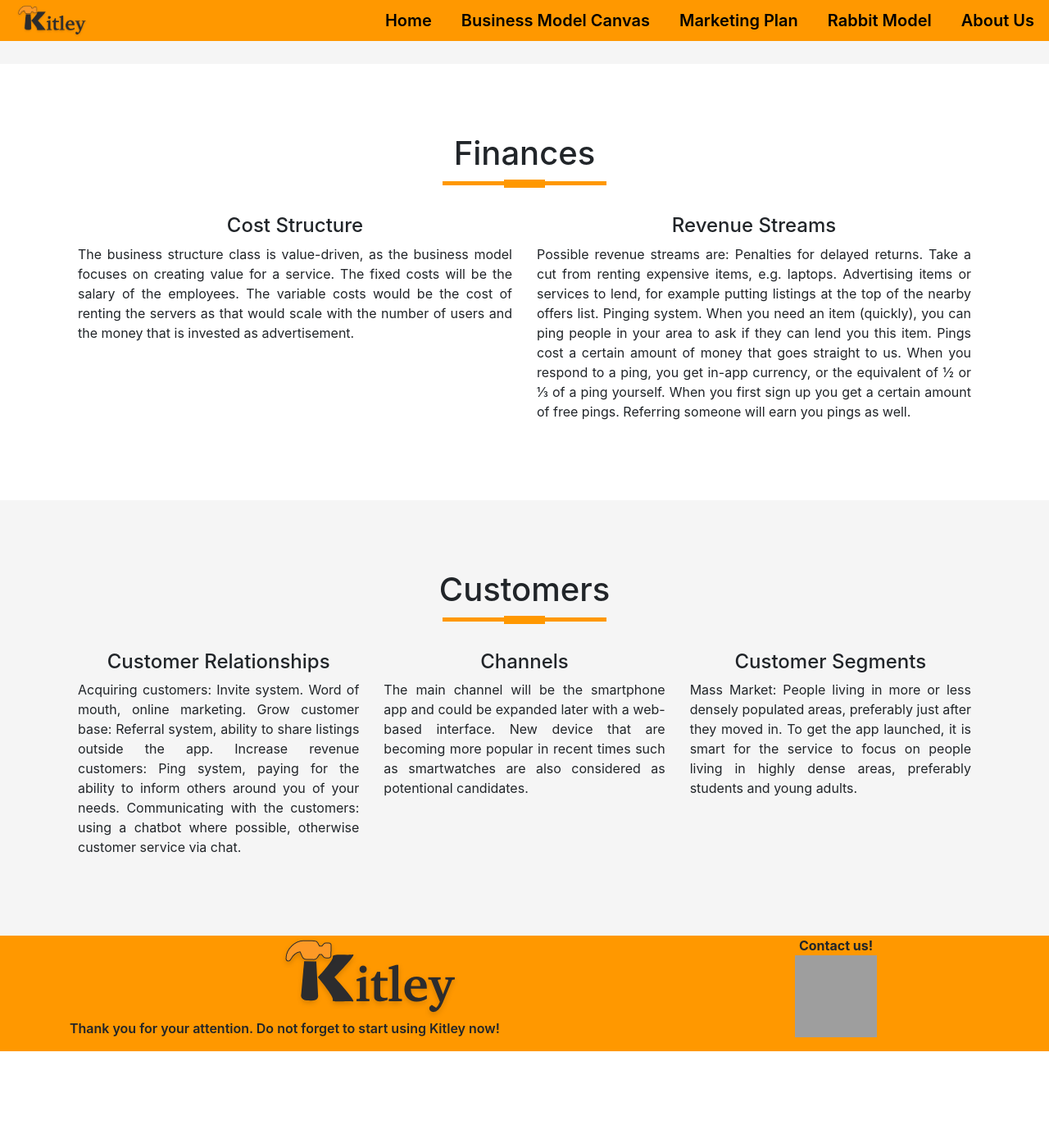
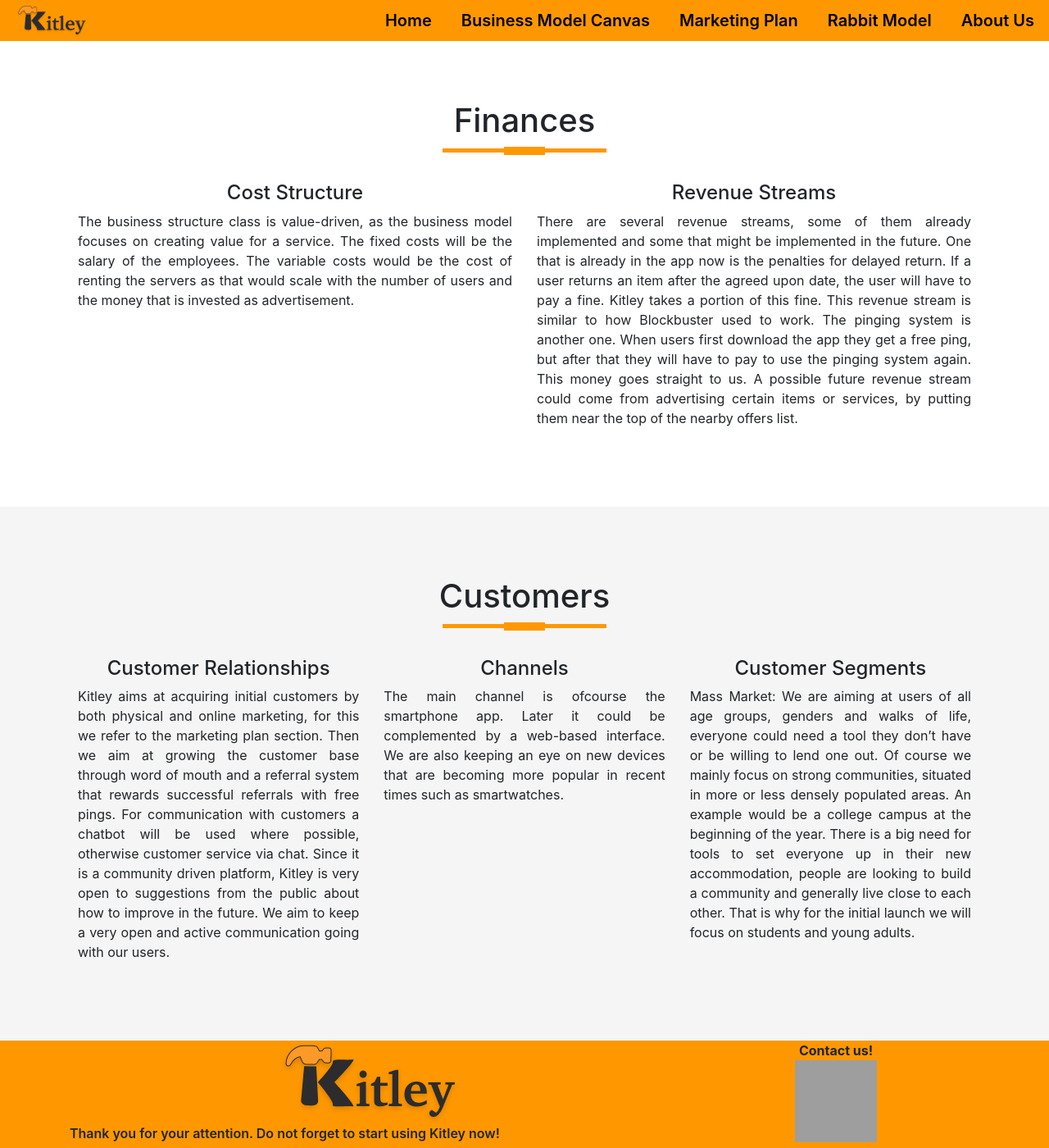
Before and after one commit to Sowdiyeah/kitley_web, a Jekyll site: the page built from business.html, in a window 1280 px wide and 1400 px high, scrolled down 1459 px. Shown: the whole window at 82% size. Built offline with Jekyll 4.4.1, drawn with Linux system fonts in a browser that asks for light colours; before the commit the page ends 2741 px from its top, so only the background shows below that; some of the changed text lies outside the part shown; grey boxes are pictures that could not be loaded.

Commit message:
update business with edits website doc

```diff
--- a/business.html
+++ b/business.html
@@ -18,37 +18,28 @@
         <div class="row">
             <div class="col-md-4">
                 <h4 class="text-center">Key activities</h4>
-                <p>Creating and maintaining the Kitley app: a service, where people looking to borrow household tools
-                    and other items can find people who are willing to lend them one and vice versa.<br><br>
-                    Features include:
-                <ul>
-                    <li>The ability to search for items that you want to loan. </li>
-                    <li>The ability for the service to notify other
-                        users.</li>
-                    <li>The ability to create groups and finding other groups.</li>
-                    <li>Providing a user friendly interface.</li>
-                    <li>Internet marketing.</li>
-                </ul>
-                </p>
+                <p>Maintaining and continuing development on the app. Future developments include adding services to the
+                    app, adding gamifying aspects and adding a referral system.<br>
+                    Maintaining the website, updating it with new information as we progress.<br>
+                    Marketing, both online and physical, for more information check out the marketing plan section.</p>
             </div>
             <div class="col-md-4">
                 <h4 class="text-center">Key Resources</h4>
-                <p>The key resources needed are cloud services and active users. Cloud services such as Google's
-                    Firebase Cloud Firestore, Microsoft Azure, or Amazon Web Services. The listings the users create are
-                    also an important
-                    resource, the whole service relies on user-provided data to function. If partnerships with companies
-                    are created to add the ability rent out tools (as opposed to borrowing), they will also be
-                    considered key resources.</p>
+                <p>The key resources needed are cloud services, active users and capable employees. Cloud services such
+                    as Google's Firebase Cloud Firestore, Microsoft Azure, or Amazon Web Services. The listings the
+                    users create are also an important resource, the whole service relies on user-provided data to
+                    function. If partnerships with companies are created to add the ability to rent out tools (as
+                    opposed to borrowing), they will also be considered key resources.</p>
             </div>
             <div class="col-md-4">
                 <h4 class="text-center">Key Partners</h4>
-                <p>Our key partners are mainly the users themselves. The supply the items they are willing to loan out.
-                    Another key partner is a cloud provider such as Amazon with their Amazon Web Services or Microsoft
-                    Azure. This partner provides the ability to create a web service so that users can share their needs
-                    through an app. Enforcing companies that can enforce penalties for stealing or not returning and
-                    item on time. This system is also interesting for landlords, as the app could be used to divide
-                    building resources. Renting companies could be a good option to get a larger initial supply for the
-                    service. Investors.</p>
+                <p>Our key partners are mainly the users themselves. The supply being the items they are willing to loan
+                    out. Another key partner is a cloud provider such as Amazon with their Amazon Web Services or
+                    Microsoft Azure. This partner provides the ability to create a web service so that users can share
+                    their needs through an app. Enforcing companies that can enforce penalties for stealing or not
+                    returning an item on time. This system is also interesting for landlords, as the app could be used
+                    to divide building resources. Renting companies could be a good option to get a larger initial
+                    supply for the service. Investors.</p>
             </div>
         </div>
     </div>
@@ -87,13 +78,14 @@
             </div>
             <div class="col-md-6">
                 <h4 class="text-center">Revenue Streams</h4>
-                <p> Possible revenue streams are: Penalties for delayed returns. Take a cut from renting expensive
-                    items, e.g. laptops. Advertising items or services to lend, for example putting listings at the top
-                    of the nearby offers list. Pinging system. When you need an item (quickly), you can ping people in
-                    your area to ask if they can lend you this item. Pings cost a certain amount of money that goes
-                    straight to us. When you respond to a ping, you get in-app currency, or the equivalent of ½ or ⅓ of
-                    a ping yourself. When you first sign up you get a certain amount of free pings. Referring someone
-                    will earn you pings as well. </p>
+                <p>There are several revenue streams, some of them already implemented and some that might be
+                    implemented in the future. One that is already in the app now is the penalties for delayed return.
+                    If a user returns an item after the agreed upon date, the user will have to pay a fine. Kitley takes
+                    a portion of this fine. This revenue stream is similar to how Blockbuster used to work. The pinging
+                    system is another one. When users first download the app they get a free ping, but after that they
+                    will have to pay to use the pinging system again. This money goes straight to us. A possible future
+                    revenue stream could come from advertising certain items or services, by putting them near the top
+                    of the nearby offers list.</p>
             </div>
         </div>
     </div>
@@ -107,22 +99,27 @@
         <div class="row">
             <div class="col-md-4">
                 <h4 class="text-center">Customer Relationships</h4>
-                <p> Acquiring customers: Invite system. Word of mouth, online marketing. Grow customer base: Referral
-                    system, ability to share listings outside the app. Increase revenue customers: Ping system, paying
-                    for the ability to inform others around you of your needs. Communicating with the customers: using a
-                    chatbot where possible, otherwise customer service via chat. </p>
+                <p>Kitley aims at acquiring initial customers by both physical and online marketing, for this we refer
+                    to the marketing plan section. Then we aim at growing the customer base through word of mouth and a
+                    referral system that rewards successful referrals with free pings. For communication with customers
+                    a chatbot will be used where possible, otherwise customer service via chat. Since it is a community
+                    driven platform, Kitley is very open to suggestions from the public about how to improve in the
+                    future. We aim to keep a very open and active communication going with our users.</p>
             </div>
             <div class="col-md-4">
                 <h4 class="text-center">Channels</h4>
-                <p> The main channel will be the smartphone app and could be expanded later with a web-based interface.
-                    New device that are becoming more popular in recent times such as smartwatches are also considered
-                    as potentional candidates.</p>
+                <p>The main channel is ofcourse the smartphone app. Later it could be complemented by a web-based
+                    interface. We are also keeping an eye on new devices that are becoming more popular in recent times
+                    such as smartwatches.</p>
             </div>
             <div class="col-md-4">
                 <h4 class="text-center">Customer Segments</h4>
-                <p> Mass Market: People living in more or less densely populated areas, preferably just after they moved
-                    in. To get the app launched, it is smart for the service to focus on people living in highly dense
-                    areas, preferably students and young adults.</p>
+                <p>Mass Market: We are aiming at users of all age groups, genders and walks of life, everyone could need
+                    a tool they don’t have or be willing to lend one out. Of course we mainly focus on strong
+                    communities, situated in more or less densely populated areas. An example would be a college campus
+                    at the beginning of the year. There is a big need for tools to set everyone up in their new
+                    accommodation, people are looking to build a community and generally live close to each other. That
+                    is why for the initial launch we will focus on students and young adults.</p>
             </div>
         </div>
     </div>
```
